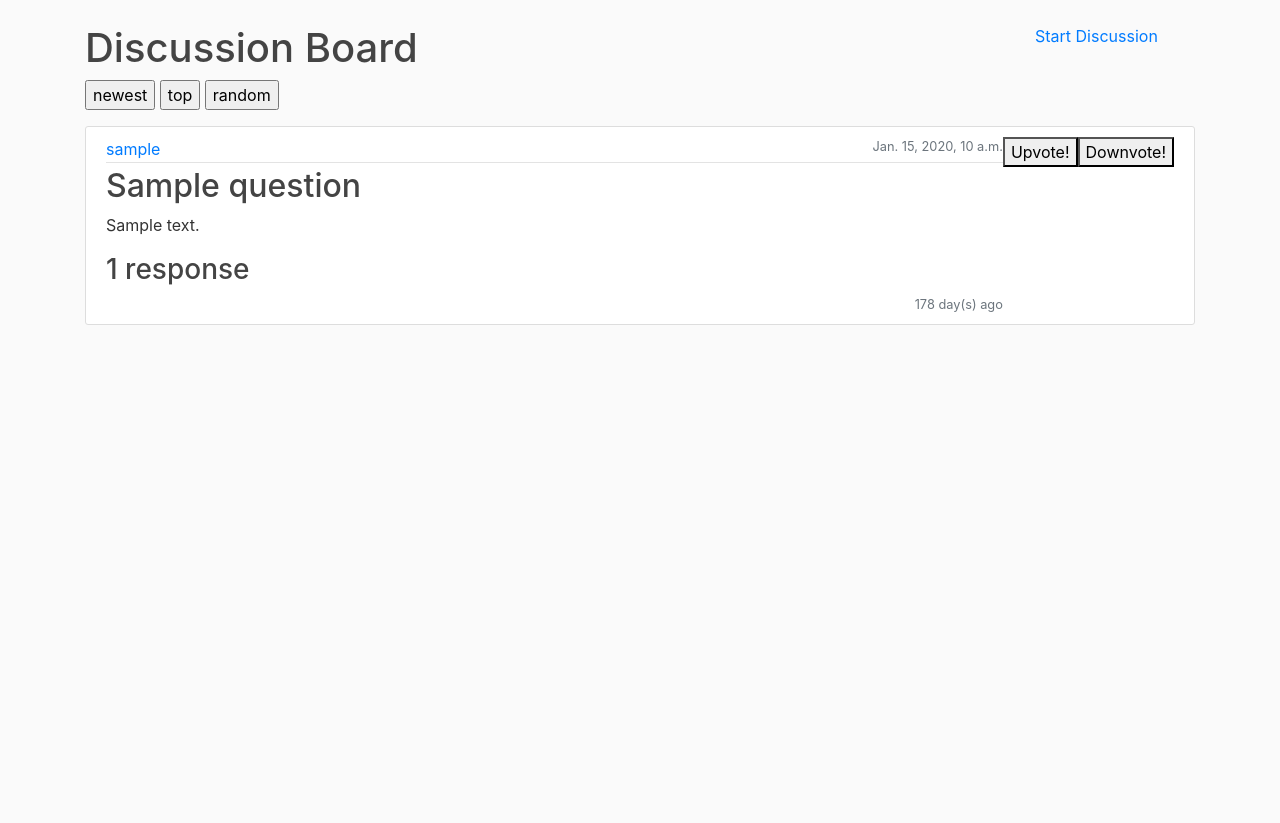
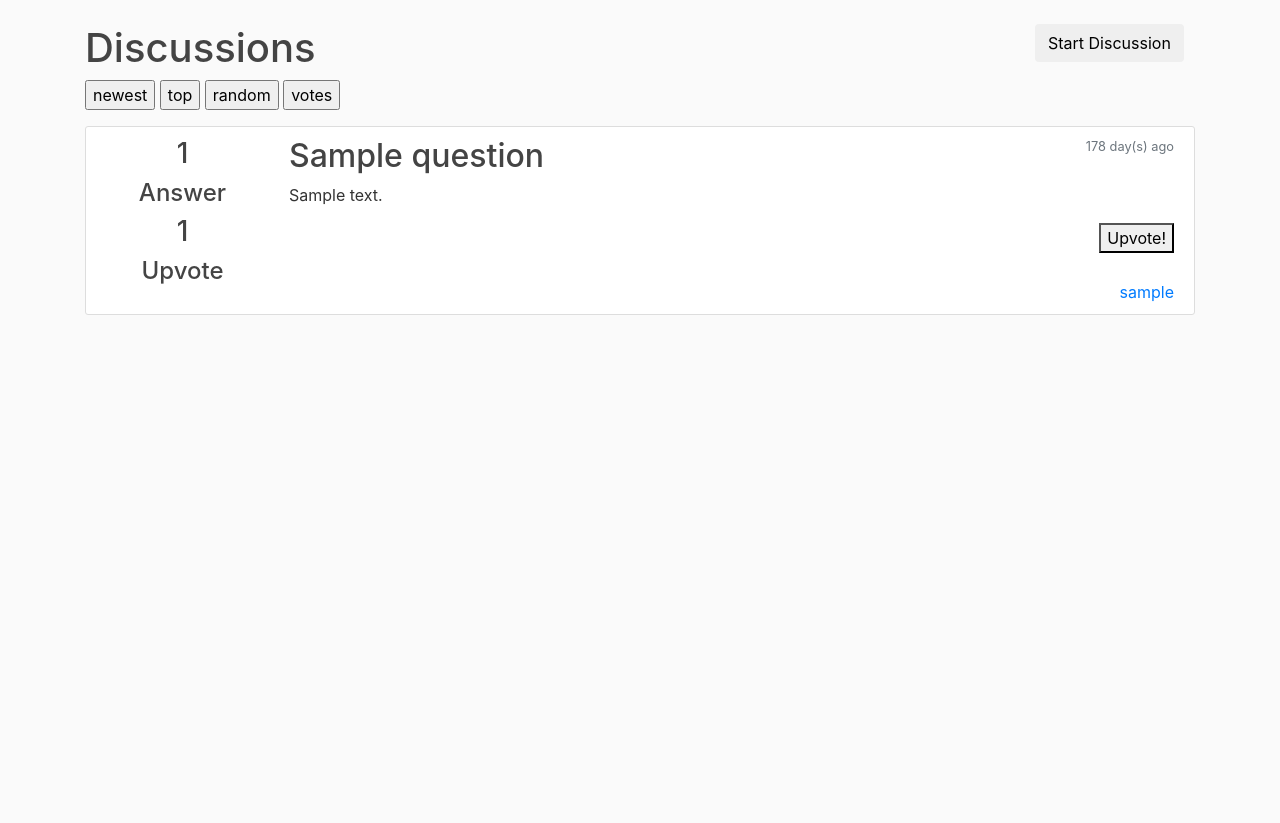
Before and after one commit to nathanielCherian/socSite, a Django app: page /discussions/ in a window 1280 px wide. Shown: the part 56-879 px from the top of the page. Run offline with Django 3.2, Linux system fonts and the light colour scheme; tables that the repository leaves empty hold one stand-in row (values such as "Sample post"); data that the repository does not hold is empty; some libraries are stand-ins or nearby versions.

```diff
--- a/soc_site/discussions/templatetags/discussions_tags.py
+++ b/soc_site/discussions/templatetags/discussions_tags.py
@@ -48,3 +48,14 @@ def get_votes(object_, user):
         return votes.first().family
     else:
         return None
+
+
+@register.filter(name='get_upvotes')
+def get_upvotes(object_):
+    votes = object_.votes.filter(family=True)
+    return votes
+
+@register.filter(name='get_downvotes')
+def get_downvotes(object_):
+    votes = object_.votes.filter(family=False)
+    return votes
--- a/soc_site/discussions/urls.py
+++ b/soc_site/discussions/urls.py
@@ -11,5 +11,7 @@ urlpatterns = [
     path('<slug:question_slug>/delete/', views.QuestionDeleteView.as_view(), name='delete_question'),
     path('<slug:question_slug>/upvote/', views.upvote, name='upvote'),
     path('<slug:question_slug>/downvote/', views.downvote, name='upvote'),
+    path('<slug:question_slug>/<int:response_pk>/upvote/', views.response_upvote, name='response_upvote'),
+    path('<slug:question_slug>/<int:response_pk>/downvote/', views.response_downvote, name='response_upvote'),
 
 ]
--- a/soc_site/discussions/views.py
+++ b/soc_site/discussions/views.py
@@ -1,6 +1,6 @@
 from django.shortcuts import render, redirect, get_object_or_404, HttpResponse
 from django.contrib.auth.decorators import login_required
-from django.db.models import Count
+from django.db.models import Count, Q
 from django.contrib import messages
 from django.views.generic import ListView, DetailView, DeleteView
 from django.contrib.auth.mixins import LoginRequiredMixin, UserPassesTestMixin
@@ -25,8 +25,12 @@ class QuestionListView(ListView):
 
         elif self.request.GET.get('filter') == 'random':
             return Question.actives.all().order_by('?')
+
+        elif self.request.GET.get('filter') == 'votes':
+            return Question.actives.all().annotate(num_upvotes=Count('votes', filter=Q(votes__family=True))).order_by('-num_upvotes')
+
         else:
-            return Question.actives.all()
+            return Question.actives.all().order_by('-date_posted')
 
 @login_required
 def create_question(request):
@@ -172,7 +176,8 @@ def upvote(request, question_slug):
 
     result = {
         'success':True,
-        'code':''
+        'code':'',
+        'upvotes':0
     }
 
     question = get_object_or_404(Question, slug=question_slug, active=True)
@@ -196,6 +201,11 @@ def upvote(request, question_slug):
         vote.save()
         result['code'] = 'ADDED_UPVOTE'
 
+        noti = Notification(title=f'{request.user} upvoted your question! "{question.title[:50]}"!', user=question.author.profile)
+        noti.save()
+
+
+    result['upvotes'] = question.votes.filter(family=True).count()
 
     return HttpResponse(json.dumps(result), content_type="application/json")
 
@@ -231,3 +241,25 @@ def downvote(request, question_slug):
 
 
     return HttpResponse(json.dumps(result), content_type="application/json")
+
+
+@login_required
+def response_upvote(request, question_slug, response_pk):
+
+    result = {
+        'success':True,
+        'code':''
+    }
+
+    return HttpResponse(json.dumps(result), content_type="application/json")
+
+
+@login_required
+def response_downvote(request, question_slug, response_pk):
+
+    result = {
+        'success':True,
+        'code':''
+    }
+
+    return HttpResponse(json.dumps(result), content_type="application/json")
--- a/soc_site/templates/base.html
+++ b/soc_site/templates/base.html
@@ -70,7 +70,8 @@
                     </li>
                   </div>
 
-                  <script>console.log(' {{ request.user.profile.notifications | in_queue }}')</script>
+                  <!--<script>console.log(' {{ request.user.profile.notifications | in_queue }}')</script>-->
+
                   {% if request.user.profile.notifications|in_queue %}
                   <a href="{% url 'my_notifications' %}" class="nav-item nav-link" style="font-family: alarm;">&#xe800;<sub style="font-size: 3rem; font-weight: bolder; color: red;">.</sub></a>
                   {% else %}
--- a/soc_site/templates/discussions/board.html
+++ b/soc_site/templates/discussions/board.html
@@ -11,11 +11,11 @@
 
 <div class="row">
     <div class="col-10">
-    <h1>Discussion Board</h1>
+    <h1>Discussions</h1>
     </div>
 
     <div class="col-2 justify-content-end">
-        <a href="{% url 'create_question' %}">Start Discussion</a>
+        <a href="{% url 'create_question' %}"><button class="btn">Start Discussion</button></a>
     </div>
 </div>
 
@@ -24,6 +24,7 @@
         <input type="submit" name="filter" value="newest">
         <input type="submit" name="filter" value="top">
         <input type="submit" name="filter" value="random">
+        <input type="submit" name="filter" value="votes">
 
     </form>
 </div>
@@ -31,43 +32,94 @@
 
 
 {% for question in questions %}
-<script>console.log('{{question.date_posted | past_time }}')</script>
 
 <article class="media content-section" style="min-height: 20vh;">
 
       <div class="media-body">
+
+        <div class="row">
+
+            <div class="col-2">
+
+                <div class="row" style="text-align: center;">
+                    <div class="col-12">
+                        <h3 style="text-align: center;">{{ question.responses.all | length }}</h3>
+                    </div>
+                </div>
+
+                <div class="row" style="text-align: center;">
+                    <div class="col-12" style="text-align: center;">
+                        <h4>Answer{{ question.responses.all | length |pluralize}}</h4>
+                    </div>
+                </div>
+
+                <div class="row">
+                    <div class="col-12" style="text-align: center;">
+                        <h3 class="vote-counter">{{ question | get_upvotes | length }}</h3>
+                    </div>
+                </div>
+
+                <div class="row">
+                    <div class="col-12" style="text-align: center;">
+                        <h4>Upvote{{ question.votes.all | length |pluralize}}</h4>
+                    </div>
+                </div>
+
+            </div>
+
+            <div class="col-10">
+
+
+                <div class="row">
+                    <div class="col-10">
+                        <h2><a class="article-title" href="{% url 'view_question' question.slug %}">{{ question.title }}</a></h2>
+                    </div>
+                    <div class="col-2" style="text-align: right;">
+                        <small class="text-muted" style="text-align: right;">{{ question.date_posted | past_time }}</small>
+                    </div>
+                </div>
+
+                <div class="row">
+                    <div class="col-12">
+                        <p class="article-content">{{ question.content }}</p>
+                    </div>
+                </div>
+
+
+                <div class="row justify-content-end">
+                    <div class="col-3" style="text-align: end;">
+                        {% if question|get_votes:user == True %}
+                        <!--<script>console.log('{{ question | get_votes:user }}')</script>-->
+                        <button onclick="upvoteClick('{{ question.slug }}', this)" class ='upvote' style="background-color: blue;">Upvote!</button>
+                        {% elif question|get_votes:user == False %}
+                        <button onclick="upvoteClick('{{ question.slug }}', this)" class ='upvote'>Upvote!</button>
+                        {% else %}
+                        <button onclick="upvoteClick('{{ question.slug }}', this)" class ='upvote'>Upvote!</button>
+                        {% endif %}
+                    </div>
+                </div>
+
+                <div class="row justify-content-end" style="margin-top: 3%;">
+                    <div class="col-3" style="text-align: right;">
+                        <a href="{% url 'view_profile' question.author.profile.slug %}">{{ question.author }}</a>
+                    </div>
+                </div>
+
+            </div>
+
+        </div>
+
+
+        <!--
         <div class="article-metadata">
             <div class="row">
                 <a class="col-6" href="{% url 'view_profile' question.author.profile.slug %}">{{ question.author }}</a>
                 <small class="text-muted col-6" style="text-align: right;">{{ question.date_posted }}</small>
             </div>
-        </div>
+        </div>-->
 
-        <h2><a class="article-title" href="{% url 'view_question' question.slug %}">{{ question.title }}</a></h2>
-        <p class="article-content">{{ question.content }}</p>
-
-        <h3>{{ question.responses.all | length }} response{{ question.responses.all | length |pluralize}}</h3>
-
-        <div class="row justify-content-end">
-            <small class="text-muted col-6" style="text-align: right;">{{ question.date_posted | past_time }}</small>
-        </div>
 
         </div>
-
-
-        {% if question|get_votes:user == True %}
-        <!--<script>console.log('{{ question | get_votes:user }}')</script>-->
-        <button onclick="upvoteClick('{{ question.slug }}', this)" class ='upvote' style="background-color: blue;">Upvote!</button>
-        <button onclick="downvoteClick('{{ question.slug }}', this)" class ="downvote">Downvote!</button>
-        {% elif question|get_votes:user == False %}
-        <button onclick="upvoteClick('{{ question.slug }}', this)" class ='upvote'>Upvote!</button>
-        <button onclick="downvoteClick('{{ question.slug }}', this)" class ="downvote" style="background-color: blue;">Downvote!</button>
-        {% else %}
-        <button onclick="upvoteClick('{{ question.slug }}', this)" class ='upvote'>Upvote!</button>
-        <button onclick="downvoteClick('{{ question.slug }}', this)" class ="downvote">Downvote!</button>
-        {% endif %}
-
-
 
     </article>
 
@@ -83,24 +135,36 @@
         var $upvote = $(object)
         var $downvote = $upvote.parent().find('.downvote')
 
+        var $counter = $upvote.parent().parent().parent().parent().find('.vote-counter')
+
         console.log(slug)
         $.ajax({
             url: 'http://localhost:8000/discussions/' + slug + '/upvote/',
             success: function(data){
                 if (data.success){
                     console.log(data.code)
+                    console.log(data)
+
 
                     if (data.code == 'ADDED_UPVOTE'){
                         $downvote.css("background-color", 'initial')
                         $upvote.css("background-color", 'blue')
 
+                        $counter.text(parseInt($counter.text() + 1))
+
                     }else if(data.code == 'DOWNVOTE_TO_UPVOTE'){
                         $downvote.css("background-color", 'initial')
                         $upvote.css("background-color", 'blue')
 
+                        $counter.text(parseInt($counter.text() + 1))
+
+
                     }else if(data.code == 'REMOVED_UPVOTE'){
                         $downvote.css("background-color", 'initial')
                         $upvote.css("background-color", 'initial')
+
+                        $counter.text(parseInt($counter.text() - 1))
+
                     }
 
 
```
Also changed, not shown: soc_site/templates/discussions/view.html (+100 -11 lines).
